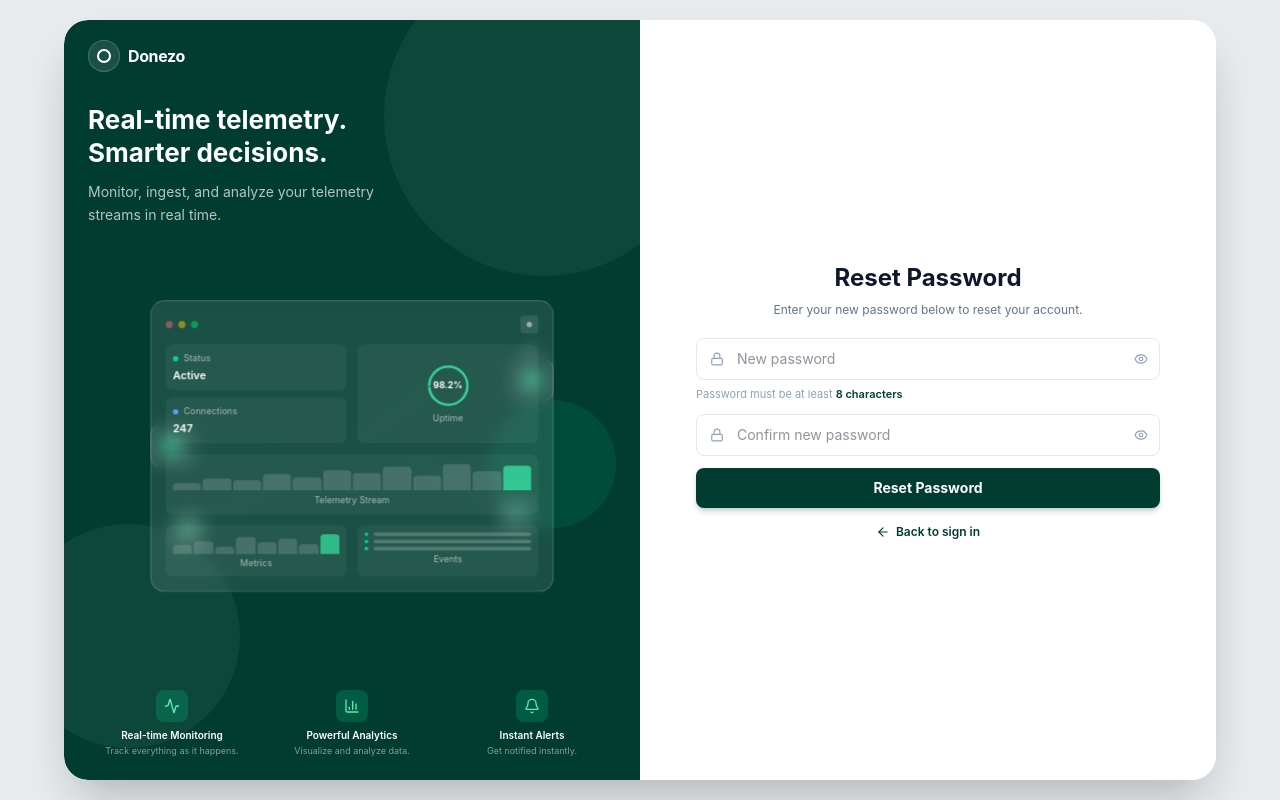
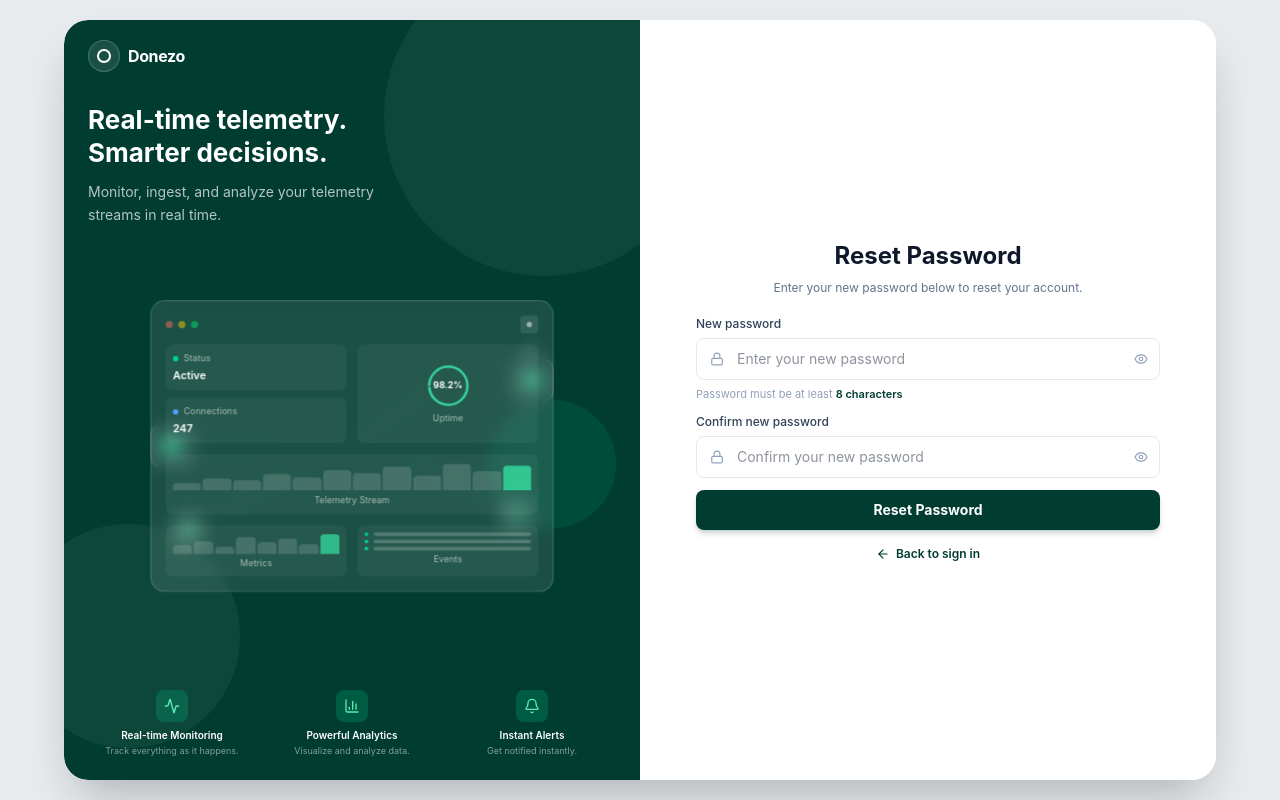
Before and after one commit to wittns-ctrl/Telemetry_engine, a React (Vite) app in the folder frontend/: page /reset-password in a window 1280 px wide. Built offline with nearby package versions, Linux system fonts and the light colour scheme; no server answers.

Commit message:
adding names to the input fields

```diff
--- a/frontend/src/components/AuthPage.jsx
+++ b/frontend/src/components/AuthPage.jsx
@@ -215,6 +215,7 @@ export function AuthPage({ onAuthSuccess }) {
       <ErrorBanner msg={errorMsg} />
       <form onSubmit={handleSignUp} className="space-y-3">
         <div>
+          <label className="block text-xs font-medium text-slate-700 mb-1.5">Full name</label>
           <div className="relative">
             <User className="w-3.5 h-3.5 text-slate-400 absolute left-3.5 top-1/2 -translate-y-1/2" />
             <input
@@ -222,12 +223,13 @@ export function AuthPage({ onAuthSuccess }) {
               required
               value={fullName}
               onChange={e => setFullName(e.target.value)}
-              placeholder="Full name"
+              placeholder="Enter your full name"
               className="w-full bg-white border border-slate-200 rounded-lg pl-10 pr-3.5 py-2.5 text-sm text-slate-800 outline-none focus:border-[#003D30] focus:ring-1 focus:ring-[#003D30]/20 transition-all"
             />
           </div>
         </div>
         <div>
+          <label className="block text-xs font-medium text-slate-700 mb-1.5">Email address</label>
           <div className="relative">
             <Mail className="w-3.5 h-3.5 text-slate-400 absolute left-3.5 top-1/2 -translate-y-1/2" />
             <input
@@ -235,12 +237,13 @@ export function AuthPage({ onAuthSuccess }) {
               required
               value={email}
               onChange={e => setEmail(e.target.value)}
-              placeholder="Email address"
+              placeholder="you@company.com"
               className="w-full bg-white border border-slate-200 rounded-lg pl-10 pr-3.5 py-2.5 text-sm text-slate-800 outline-none focus:border-[#003D30] focus:ring-1 focus:ring-[#003D30]/20 transition-all"
             />
           </div>
         </div>
         <div>
+          <label className="block text-xs font-medium text-slate-700 mb-1.5">Password</label>
           <div className="relative">
             <Lock className="w-3.5 h-3.5 text-slate-400 absolute left-3.5 top-1/2 -translate-y-1/2" />
             <input
@@ -248,7 +251,7 @@ export function AuthPage({ onAuthSuccess }) {
               required
               value={password}
               onChange={e => setPassword(e.target.value)}
-              placeholder="Password"
+              placeholder="Create a password"
               className="w-full bg-white border border-slate-200 rounded-lg pl-10 pr-9 py-2.5 text-sm text-slate-800 outline-none focus:border-[#003D30] focus:ring-1 focus:ring-[#003D30]/20 transition-all"
             />
             <button
@@ -262,6 +265,7 @@ export function AuthPage({ onAuthSuccess }) {
           <p className="text-[11px] text-slate-400 mt-1.5">Password must be at least <span className="text-[#003D30] font-semibold">8 characters</span></p>
         </div>
         <div>
+          <label className="block text-xs font-medium text-slate-700 mb-1.5">Confirm password</label>
           <div className="relative">
             <Lock className="w-3.5 h-3.5 text-slate-400 absolute left-3.5 top-1/2 -translate-y-1/2" />
             <input
@@ -269,7 +273,7 @@ export function AuthPage({ onAuthSuccess }) {
               required
               value={confirmPassword}
               onChange={e => setConfirmPassword(e.target.value)}
-              placeholder="Confirm password"
+              placeholder="Confirm your password"
               className="w-full bg-white border border-slate-200 rounded-lg pl-10 pr-9 py-2.5 text-sm text-slate-800 outline-none focus:border-[#003D30] focus:ring-1 focus:ring-[#003D30]/20 transition-all"
             />
             <button
--- a/frontend/src/pages/ForgotPassword.jsx
+++ b/frontend/src/pages/ForgotPassword.jsx
@@ -51,6 +51,7 @@ export default function ForgotPassword() {
 
       <form onSubmit={handleSubmit} className="space-y-3">
         <div>
+          <label className="block text-xs font-medium text-slate-700 mb-1.5">Email address</label>
           <div className="relative">
             <Mail className="w-3.5 h-3.5 text-slate-400 absolute left-3.5 top-1/2 -translate-y-1/2" />
             <input
@@ -58,7 +59,7 @@ export default function ForgotPassword() {
               required
               value={email}
               onChange={e => setEmail(e.target.value)}
-              placeholder="Email address"
+              placeholder="you@company.com"
               className="w-full bg-white border border-slate-200 rounded-lg pl-10 pr-3.5 py-2.5 text-sm text-slate-800 outline-none focus:border-[#003D30] focus:ring-1 focus:ring-[#003D30]/20 transition-all"
             />
           </div>
--- a/frontend/src/pages/ResetPassword.jsx
+++ b/frontend/src/pages/ResetPassword.jsx
@@ -59,6 +59,7 @@ export default function ResetPassword() {
 
       <form onSubmit={handleSubmit} className="space-y-3">
         <div>
+          <label className="block text-xs font-medium text-slate-700 mb-1.5">New password</label>
           <div className="relative">
             <Lock className="w-3.5 h-3.5 text-slate-400 absolute left-3.5 top-1/2 -translate-y-1/2" />
             <input
@@ -66,7 +67,7 @@ export default function ResetPassword() {
               required
               value={newPassword}
               onChange={e => setNewPassword(e.target.value)}
-              placeholder="New password"
+              placeholder="Enter your new password"
               className="w-full bg-white border border-slate-200 rounded-lg pl-10 pr-9 py-2.5 text-sm text-slate-800 outline-none focus:border-[#003D30] focus:ring-1 focus:ring-[#003D30]/20 transition-all"
             />
             <button
@@ -81,6 +82,7 @@ export default function ResetPassword() {
         </div>
 
         <div>
+          <label className="block text-xs font-medium text-slate-700 mb-1.5">Confirm new password</label>
           <div className="relative">
             <Lock className="w-3.5 h-3.5 text-slate-400 absolute left-3.5 top-1/2 -translate-y-1/2" />
             <input
@@ -88,7 +90,7 @@ export default function ResetPassword() {
               required
               value={confirmPassword}
               onChange={e => setConfirmPassword(e.target.value)}
-              placeholder="Confirm new password"
+              placeholder="Confirm your new password"
               className="w-full bg-white border border-slate-200 rounded-lg pl-10 pr-9 py-2.5 text-sm text-slate-800 outline-none focus:border-[#003D30] focus:ring-1 focus:ring-[#003D30]/20 transition-all"
             />
             <button
```
